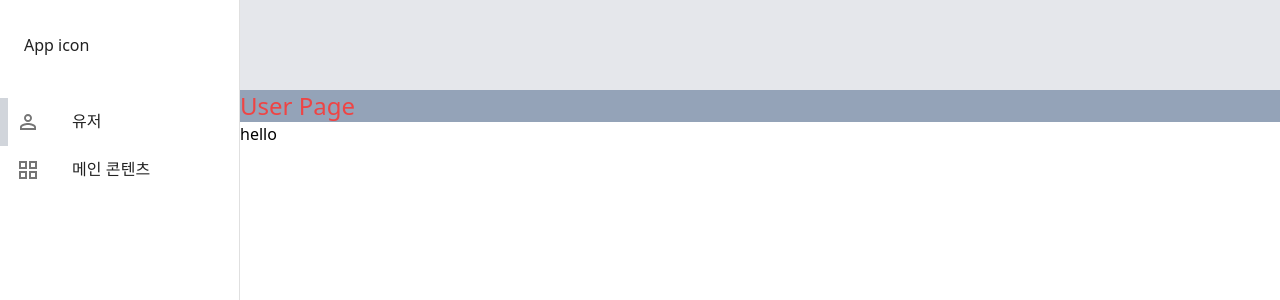
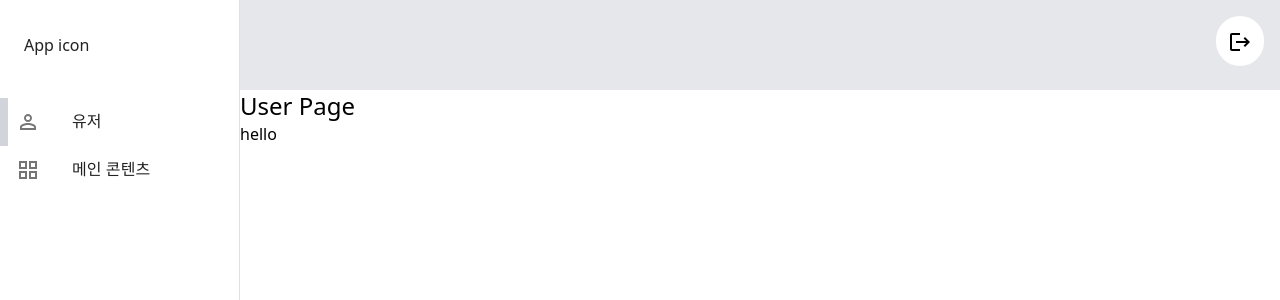
Before and after one commit to Numble3/admin, a React (Vite) app: page /user in a window 1280 px wide. Shown: the top 300 px of the page. Built offline with nearby package versions, Linux system fonts and the light colour scheme.

Commit message:
feat: header - logout

```diff
--- /dev/null
+++ b/src/components/custom/alert.tsx
@@ -0,0 +1,42 @@
+import {
+  Button,
+  Dialog,
+  DialogActions,
+  DialogContent,
+  DialogContentText,
+  DialogTitle,
+} from '@mui/material';
+
+interface Props {
+  open: boolean;
+  onClose: () => void;
+  title?: string;
+  content?: string;
+}
+
+/** custom modal(alert) - 확인, 취소버튼이 있는 모달 */
+const CustomAlert = ({ onClose, open, title = 'title', content = 'content' }: Props) => {
+  return (
+    <Dialog
+      open={open}
+      onClose={onClose}
+      aria-labelledby='alert-dialog-title'
+      aria-describedby='alert-dialog-description'
+    >
+      <DialogTitle id='alert-dialog-title'>{title}</DialogTitle>
+      <DialogContent>
+        <DialogContentText id='alert-dialog-description'>{content}</DialogContentText>
+      </DialogContent>
+      <DialogActions>
+        <Button onClick={onClose} style={{ color: 'black' }}>
+          닫기
+        </Button>
+        <Button onClick={onClose} autoFocus>
+          확인
+        </Button>
+      </DialogActions>
+    </Dialog>
+  );
+};
+
+export default CustomAlert;
--- /dev/null
+++ b/src/components/custom/index.ts
@@ -0,0 +1 @@
+export { default as CustomAlert } from './alert';
--- a/src/components/layout/header.tsx
+++ b/src/components/layout/header.tsx
@@ -1,7 +1,27 @@
-import { memo } from 'react';
+import { lazy, memo } from 'react';
+import LogoutIcon from '@mui/icons-material/Logout';
+import { useState } from 'react';
+
+const CustomAlert = lazy(() => import('src/components/custom/alert'));
 
 const LayoutHeader = () => {
-  return <header className='absolute h-header w-full bg-gray-200'></header>;
+  const [open, setOpen] = useState(false);
+
+  const onClose = () => {
+    setOpen(false);
+  };
+
+  return (
+    <header className='fixed h-header w-full bg-gray-200'>
+      <div
+        className='absolute right-0 m-4 cursor-pointer rounded-full bg-white p-3'
+        onClick={() => setOpen(true)}
+      >
+        <LogoutIcon />
+      </div>
+      <CustomAlert {...{ onClose, open }} title='로그아웃' content='정말 로그아웃 하시겠습니까?' />
+    </header>
+  );
 };
 
 export default memo(LayoutHeader);
--- a/src/pages/user/index.tsx
+++ b/src/pages/user/index.tsx
@@ -1,7 +1,7 @@
 export default function UserPage() {
   return (
     <div>
-      <h1 className='bg-slate-400 text-red-500'>User Page</h1>
+      <h1>User Page</h1>
       hello
     </div>
   );
```
